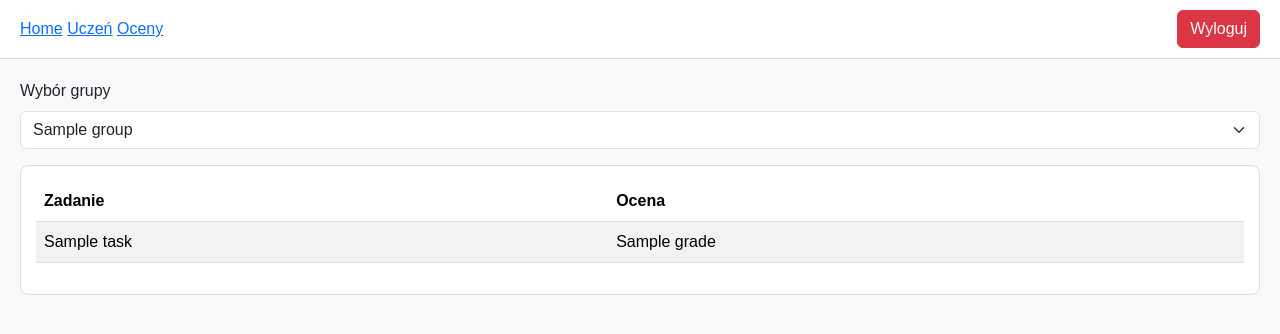
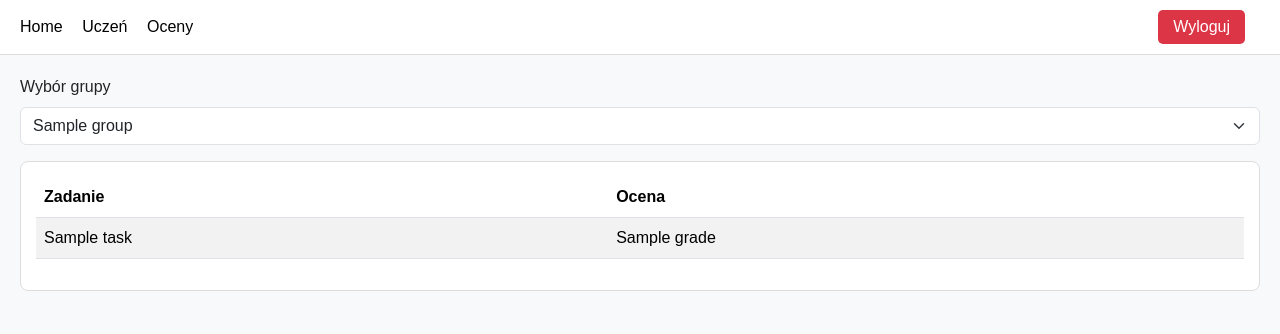
Before and after one commit to 7I34L50N3/ProjektIPR, a Python web app: template app/templates/marks.html in a window 1280 px wide. Shown: the top 334 px of the page. Run offline with Jinja, Linux system fonts and the light colour scheme; the template is opened without the code that fills it: most values are stand-ins (such as "Sample title", 1, 10 or a date in 2020).

Commit message:
Update_26-01-2025_21:21

```diff
--- a/app/templates/marks.html
+++ b/app/templates/marks.html
@@ -1,127 +1,10 @@
-<!--<!DOCTYPE html>-->
-<!--<html lang="pl">-->
-<!--<head>-->
-<!--    <meta charset="UTF-8">-->
-<!--    <meta name="viewport" content="width=device-width, initial-scale=1.0">-->
-<!--    <title>LingDuo - Oceny</title>-->
-<!--    <link rel="icon" type="image/png" href="{{ url_for('static', filename='images/favicon.png') }}">-->
-<!--    <link href="https://cdn.jsdelivr.net/npm/bootstrap@5.3.1/dist/css/bootstrap.min.css" rel="stylesheet">-->
-<!--    <style>-->
-<!--        body {-->
-<!--            margin: 0;-->
-<!--            background-color: #f8f9fa;-->
-<!--            font-family: Arial, sans-serif;-->
-<!--            height: 100vh;-->
-<!--            display: flex;-->
-<!--            flex-direction: column;-->
-<!--        }-->
-<!--        .navbar {-->
-<!--            background-color: #ffffff;-->
-<!--            border-bottom: 1px solid #ddd;-->
-<!--            padding: 10px 20px;-->
-<!--            display: flex;-->
-<!--            justify-content: space-between;-->
-<!--            align-items: center;-->
-<!--        }-->
-<!--        .navbar a {-->
-<!--            color: #000;-->
-<!--            text-decoration: none;-->
-<!--            margin-right: 15px;-->
-<!--        }-->
-<!--        .navbar .btn-danger {-->
-<!--            text-decoration: none;-->
-<!--            padding: 5px 15px;-->
-<!--            border-radius: 5px;-->
-<!--            color: #fff;-->
-<!--            background-color: #dc3545;-->
-<!--            border: none;-->
-<!--        }-->
-<!--        .navbar .btn-danger:hover {-->
-<!--            background-color: #c82333;-->
-<!--            text-decoration: none;-->
-<!--        }-->
-<!--        .main-container {-->
-<!--            flex: 1;-->
-<!--            display: flex;-->
-<!--            overflow: hidden;-->
-<!--        }-->
-<!--        .content {-->
-<!--            flex: 1;-->
-<!--            padding: 20px;-->
-<!--        }-->
-<!--        .group-selection {-->
-<!--            margin-bottom: 20px;-->
-<!--            display: flex;-->
-<!--            align-items: center;-->
-<!--            gap: 10px;-->
-<!--        }-->
-<!--        .table-container {-->
-<!--            background-color: #ffffff;-->
-<!--            border: 1px solid #ddd;-->
-<!--            border-radius: 8px;-->
-<!--            padding: 15px;-->
-<!--        }-->
-<!--        .table-title {-->
-<!--            font-size: 18px;-->
-<!--            margin-bottom: 10px;-->
-<!--            color: #007bff;-->
-<!--        }-->
-<!--    </style>-->
-<!--</head>-->
-<!--<body>-->
-<!--    <div class="navbar">-->
-<!--        <div>-->
-<!--            <a href="{{ url_for('student_dashboard') }}">Home</a>-->
-<!--            <a href="#">Uczeń</a>-->
-<!--            <a href="{{ url_for('student_marks') }}">Oceny</a>-->
-<!--        </div>-->
-<!--        <a href="{{ url_for('logout') }}" class="btn btn-danger">Wyloguj</a>-->
-<!--    </div>-->
-
-<!--    <div class="main-container">-->
-<!--        &lt;!&ndash; Content &ndash;&gt;-->
-<!--        <div class="content">-->
-<!--            &lt;!&ndash; Group Selection &ndash;&gt;-->
-<!--            <div class="group-selection">-->
-<!--                <label for="groupDropdown">Wybór grupy</label>-->
-<!--                <select id="groupDropdown" class="form-select" style="width: 200px;">-->
-<!--                    <option>Grupa 1</option>-->
-<!--                    <option>Grupa 2</option>-->
-<!--                </select>-->
-<!--            </div>-->
-
-<!--            &lt;!&ndash; Marks Table &ndash;&gt;-->
-<!--            <div class="table-container">-->
-<!--                <div class="table-title">Twoje grupy</div>-->
-<!--                <table class="table table-striped">-->
-<!--                    <thead>-->
-<!--                        <tr>-->
-<!--                            <th>Zadanie</th>-->
-<!--                            <th>Ocena</th>-->
-<!--                        </tr>-->
-<!--                    </thead>-->
-<!--                    <tbody>-->
-<!--                        {% for task, grade in marks %}-->
-<!--                        <tr>-->
-<!--                            <td>{{ task }}</td>-->
-<!--                            <td>{{ grade }}</td>-->
-<!--                        </tr>-->
-<!--                        {% endfor %}-->
-<!--                    </tbody>-->
-<!--                </table>-->
-<!--            </div>-->
-<!--        </div>-->
-<!--    </div>-->
-<!--</body>-->
-<!--</html>-->
-
-
 <!DOCTYPE html>
 <html lang="pl">
 <head>
     <meta charset="UTF-8">
     <meta name="viewport" content="width=device-width, initial-scale=1.0">
-    <title>Oceny - LingDuo</title>
+    <title>LingDuo</title>
+    <link rel="icon" type="image/png" href="{{ url_for('static', filename='images/favicon.png') }}">
     <link href="https://cdn.jsdelivr.net/npm/bootstrap@5.3.1/dist/css/bootstrap.min.css" rel="stylesheet">
     <style>
         body {
@@ -135,6 +18,27 @@
             padding: 10px 20px;
             display: flex;
             justify-content: space-between;
+            align-items: center;
+        }
+        .navbar a {
+            color: #000;
+            text-decoration: none;
+            margin-right: 15px;
+        }
+        .navbar a:hover {
+            text-decoration: none;
+        }
+        .navbar .btn-danger {
+            text-decoration: none;
+            padding: 5px 15px;
+            border-radius: 5px;
+            color: #fff;
+            background-color: #dc3545;
+            border: none;
+        }
+        .navbar .btn-danger:hover {
+            background-color: #c82333;
+            text-decoration: none;
         }
         .main-container {
             padding: 20px;
@@ -158,7 +62,6 @@
     </div>
 
     <div class="main-container">
-        <!-- Wybór grupy -->
         <div class="mb-3">
             <label for="groupDropdown" class="form-label">Wybór grupy</label>
             <select id="groupDropdown" class="form-select" onchange="updateTable(this.value)">
@@ -168,7 +71,6 @@
             </select>
         </div>
 
-        <!-- Tabela z zadaniami i ocenami -->
         <div class="table-container">
             <table class="table table-striped">
                 <thead>
--- a/app/test.py
+++ b/app/test.py
@@ -69,5 +69,3 @@ class StudentApi:
             tasks_and_grades=tasks_and_grades,
             selected_group=selected_group
         )
-
-    # asdgsdhxfh
```
Also changed, not shown: app/templates/account_info.html (+0 -8 lines).
